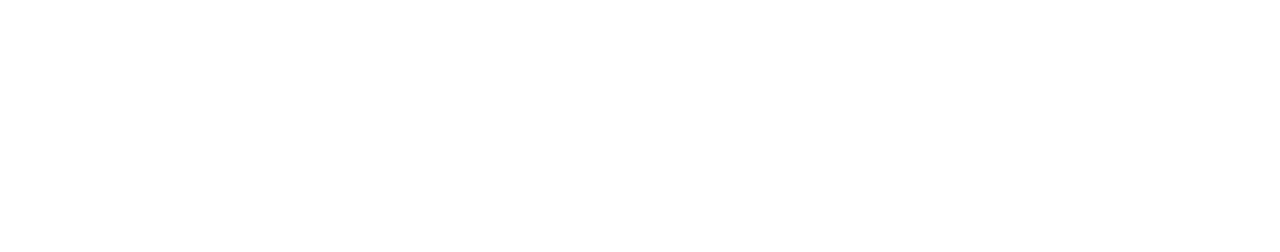
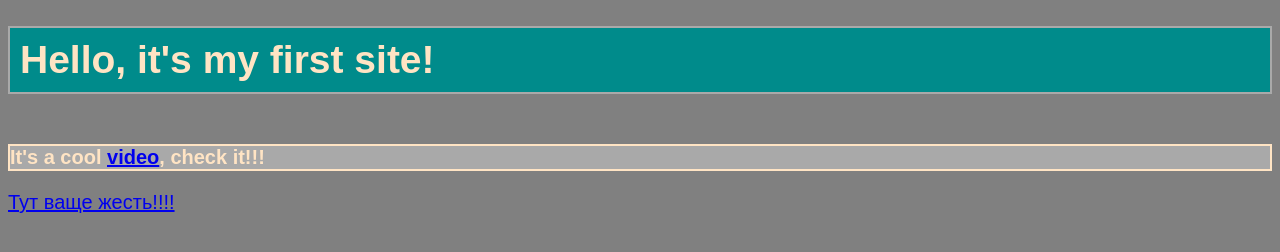
Before and after one commit to 2LIRIK/kiryxa, a plain HTML site: page index.html in a window 1280 px wide. Drawn offline with Linux system fonts and the light colour scheme.

Commit message:
first commit

```diff
--- a/index.html
+++ b/index.html
@@ -1,9 +1,20 @@
 <!DOCTYPE html>
 <html>
   <head>
-    <title>ЗДАРОВА</title>
+   <meta charset="utf-8">
+    <title>Обезьяны</title>
+    <link rel="stylesheet" href="index.css">
   </head>
-  <body>
+  <body style="background-color: gray;">
+    <h1>Hello, it's my first site!</h1>
+    <p> It's a cool <a href="https://www.youtube.com/watch?v=2p2CcIggq7s" target="_blank">video</a>, check it!!!
+</p>
 
+  <p2>
+  <a href="./call.html"
+  target="_blank">
+  Тут ваще жесть!!!!
+</a>
+</p2>
   </body>
 </html>
```
